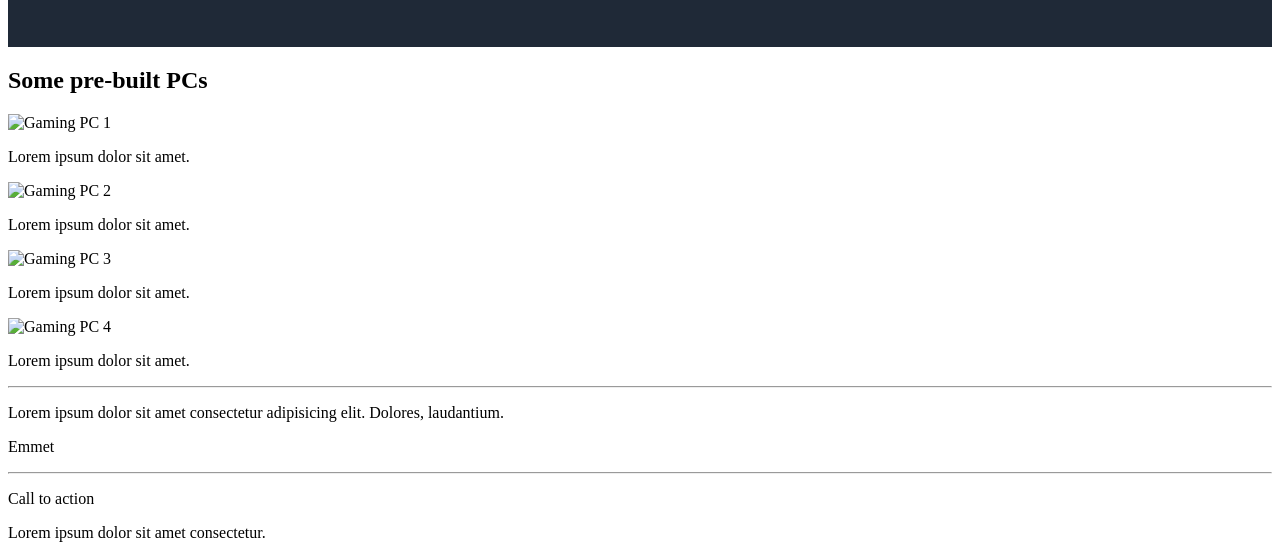
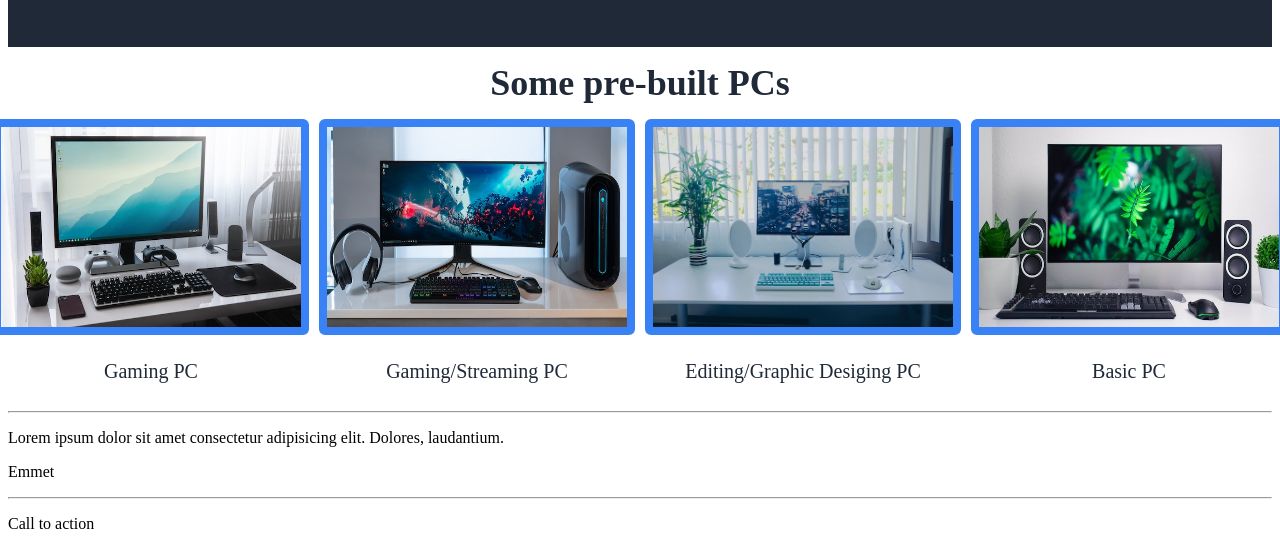
Before and after one commit to aashish-rupreja/html-css-complete-webpage, a plain HTML site: page index.html in a window 1280 px wide. Shown: the part 685-1231 px from the top of the page. Drawn offline with Linux system fonts and the light colour scheme.

Commit message:
Complete styling of Section-2/PCs Section

```diff
--- a/index.html
+++ b/index.html
@@ -33,21 +33,23 @@
       </section>
       <section id="pc" class="section-2">
         <h2>Some pre-built PCs</h2>
+        <div class="all-pcs-and-info-container">
           <div class="pc-and-info-container">
-          <img src="" alt="Gaming PC 1" />
-          <p>Lorem ipsum dolor sit amet.</p>
+            <img src="images/PC-1.jpg" alt="Gaming PC 1" />
+            <p>Gaming PC</p>
           </div>
           <div class="pc-and-info-container">
-          <img src="" alt="Gaming PC 2" />
-          <p>Lorem ipsum dolor sit amet.</p>
+            <img src="images/PC-2.jpg" alt="Gaming PC 2" />
+            <p>Gaming/Streaming PC</p>
           </div>
           <div class="pc-and-info-container">
-          <img src="" alt="Gaming PC 3" />
-          <p>Lorem ipsum dolor sit amet.</p>
+            <img src="images/PC-3.jpg" alt="Gaming PC 3" />
+            <p>Editing/Graphic Desiging PC</p>
           </div>
           <div class="pc-and-info-container">
-          <img src="" alt="Gaming PC 4" />
-          <p>Lorem ipsum dolor sit amet.</p>
+            <img src="images/PC-4.jpg" alt="Gaming PC 4" />
+            <p>Basic PC</p>
+          </div>
         </div>
       </section>
       <hr />
--- a/style.css
+++ b/style.css
@@ -91,3 +91,46 @@ h1 {
 }
 
 /* Organizing rest of Section-1 */
+
+/* Basic Styling of Section-2 */
+.section-2 > h2 {
+  font-size: 36px;
+  font-weight: bolder;
+  color: #1f2937;
+}
+
+.pc-and-info-container > img {
+  width: 300px;
+  height: 200px;
+  border: 8px solid #3882f6;
+  border-radius: 6px;
+}
+
+.pc-and-info-container > p {
+  color: #1f2937;
+  font-size: 20px;
+}
+/* Basic Styling of Section-2 */
+
+/* Organizing Section-2 */
+h2 {
+  text-align: center;
+  margin-top: 15px;
+  margin-bottom: 15px;
+}
+
+.all-pcs-and-info-container {
+  display: flex;
+  justify-content: center;
+  align-content: center;
+  gap: 10px;
+}
+
+.pc-and-info-container {
+  display: flex;
+  flex-direction: column;
+  justify-content: center;
+  align-items: center;
+  gap: 5px;
+}
+/* Organizing Section-2 */
```
Also changed, not shown: images/PC-1.jpg (added), images/PC-2.jpg (added), images/PC-3.jpg (added), images/PC-4.jpg (added), 5 other files. Lines whose indentation alone changed are shown as unchanged.
